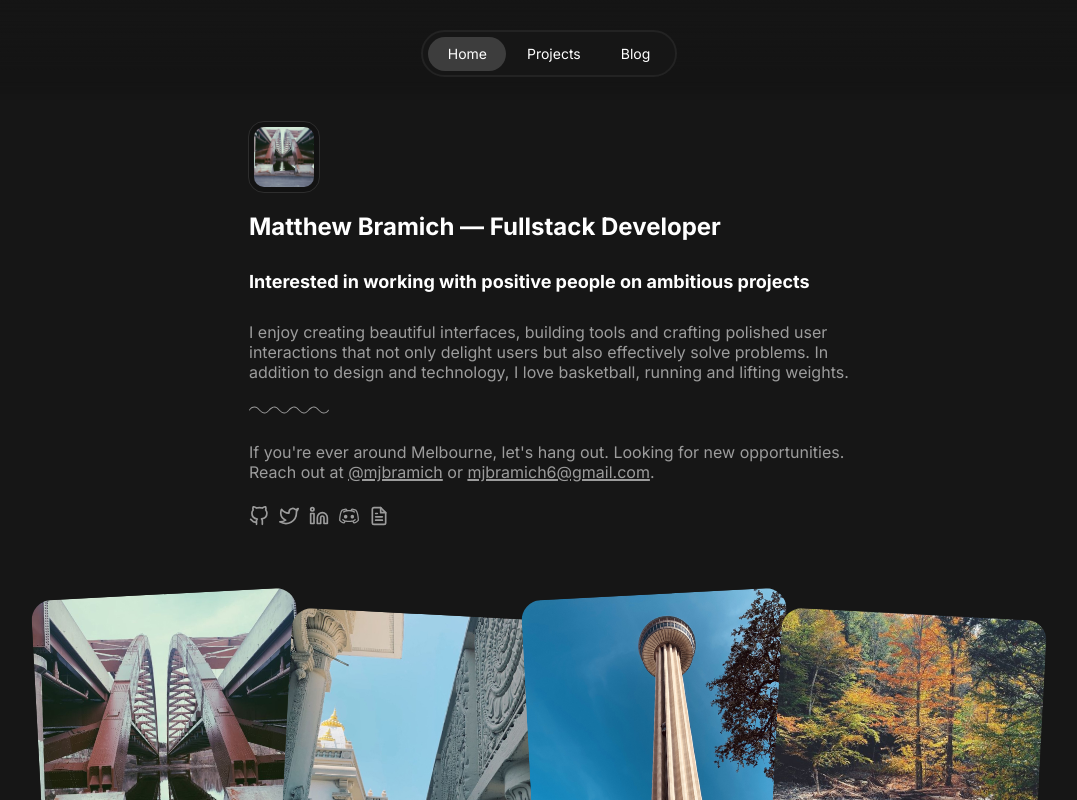
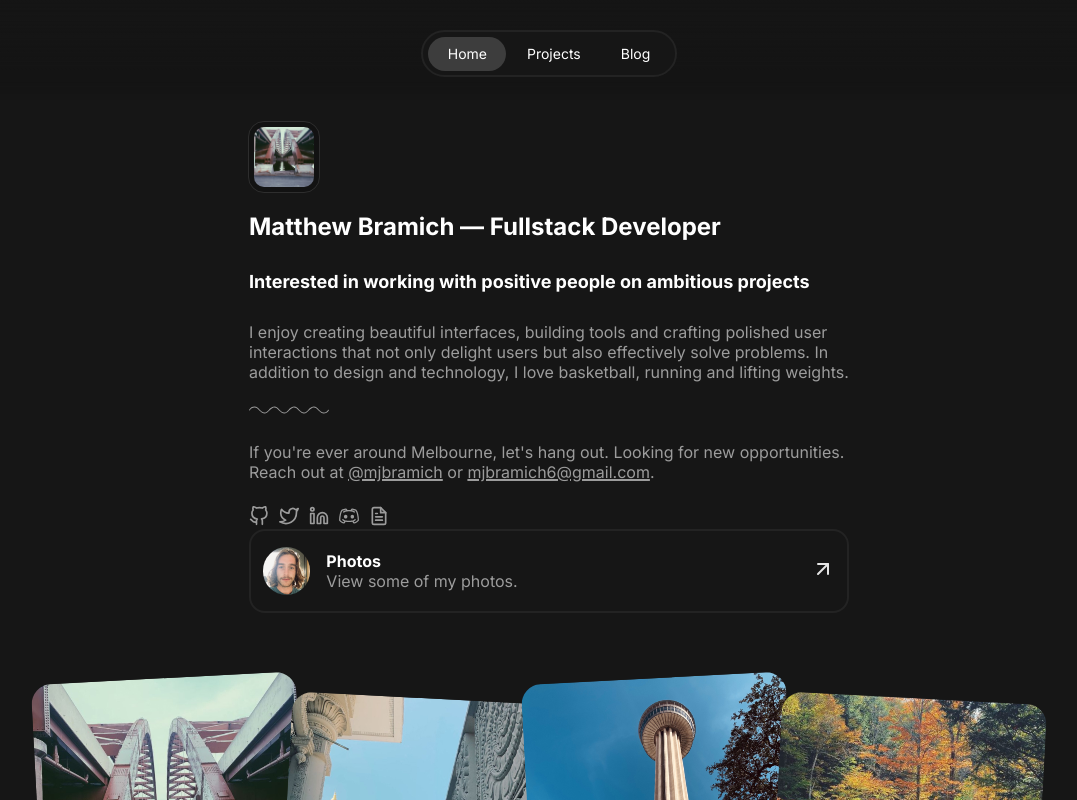
Before and after one commit to mjbramich/portfolio, a Next.js app: page / in a window 1280 px wide. Shown: the top 800 px of the page, without its empty margins (91-1168 px from the left). Built offline with nearby package versions, Linux system fonts and the light colour scheme.

Commit message:
feat: create and style card component

```diff
--- /dev/null
+++ b/src/components/Card.tsx
@@ -0,0 +1,29 @@
+import { FiArrowUpRight } from 'react-icons/fi';
+import styles from '@css/work.module.css';
+import Image from 'next/image';
+
+type Props = {
+	project: string;
+	desc: string;
+	img: string;
+	link: string;
+};
+
+const Card = ({ project, desc, img, link }: Props) => (
+	<div className={styles.container}>
+		<div className={styles.info}>
+			<Image src={img} alt={project} className={styles.img} width={48} height={48} />
+			<div>
+				<h3>{project}</h3>
+				<p>{desc}</p>
+			</div>
+		</div>
+		<div className={styles.links}>
+			<a href={link} target='_blank' rel='noreferrer' aria-label='GitHub Link'>
+				<FiArrowUpRight size={24} />
+			</a>
+		</div>
+	</div>
+);
+
+export default Card;
--- a/src/components/Home/index.tsx
+++ b/src/components/Home/index.tsx
@@ -7,6 +7,7 @@ import useWindowSize, { Size } from '@lib/hooks/useWindowSize';
 import Socials from './Socials';
 import Photos from './Photos';
 import Gallery from './Gallery';
+import Card from '../Card';
 
 const Home: FC = () => {
 	const size: Size = useWindowSize();
@@ -51,6 +52,13 @@ const Home: FC = () => {
 						.
 					</p>
 					<Socials />
+
+					<Card
+						project='Photos'
+						desc='View some of my photos.'
+						img='/photos/@mjbramich/selfie.jpg'
+						link='link1'
+					/>
 				</div>
 			</div>
 			{typeof size.width !== 'undefined' && size.width < 800 && <Gallery />}
--- /dev/null
+++ b/src/styles/work.module.css
@@ -0,0 +1,47 @@
+.container {
+	display: flex;
+	padding-left: 0.75rem;
+	padding-right: 0.75rem;
+	padding-top: 1rem;
+	padding-bottom: 1rem;
+	justify-content: space-between;
+	align-items: center;
+	border-radius: 1rem;
+	border: 2px solid var(--gray8);
+}
+
+.info {
+	display: flex;
+	gap: 1rem;
+	align-items: center;
+}
+
+.img {
+	border-radius: 9999px;
+	width: min-content;
+}
+
+.links {
+	display: flex;
+	gap: 0.5rem;
+	color: var(--gray0);
+}
+
+.links > a:hover {
+	color: var(--gray3);
+	transform: translate(5px, -5px);
+}
+
+@media (max-width: 767px) {
+	.info h1 {
+		font-size: 20px;
+	}
+
+	.info h3 {
+		font-size: 16px;
+	}
+
+	.info p {
+		font-size: 14px;
+	}
+}
```
Also changed, not shown: public/photos/@mjbramich/selfie.jpg (added).
